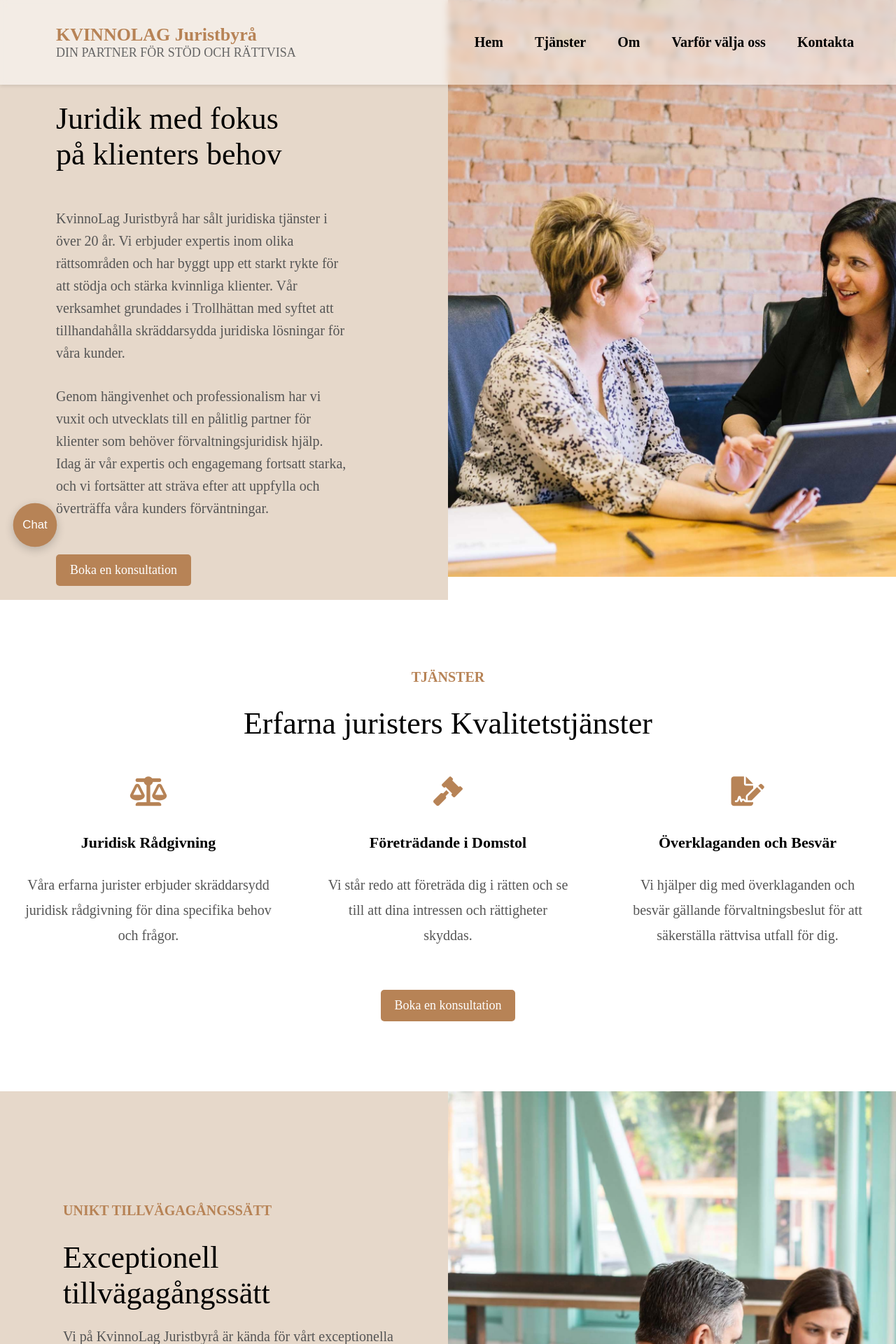
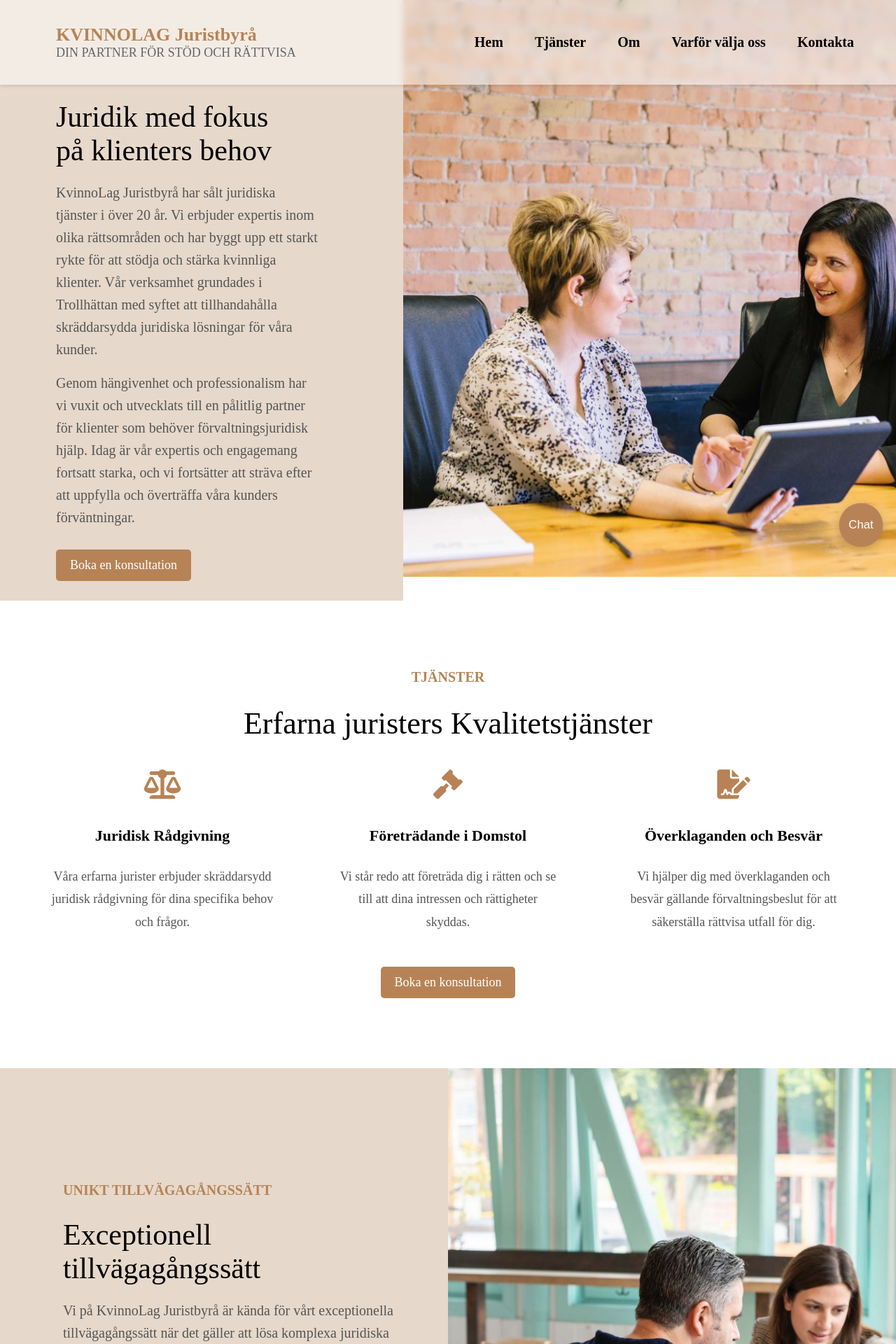
Before and after one commit to yazanmawed/JurisAssist_KvinnoLag, a Flask app: page / in a window 1280 px wide. Shown: the top 1920 px of the page at 70% size. Run offline with Flask 3, Linux system fonts and the light colour scheme.

Commit message:
Update style.css

```diff
--- a/static/css/style.css
+++ b/static/css/style.css
@@ -477,12 +477,13 @@ margin-bottom: 30px;
     font-size: 24px;
     font-weight: bold;
     margin: 0;
-    margin-left: 300px;
+    margin-left: 200px;
 }
 
 #footer .footer-phone {
     flex: 1;
     text-align: center;
+    margin-right: 30px;
 }
 
 #footer .footer-phone i {
@@ -505,7 +506,7 @@ margin-bottom: 30px;
 #footer .social-icons {
     display: flex;
     gap: 15px;
-    margin-right: 400px;
+    margin-right: 250px;
 }
 
 #footer .social-icons a {
@@ -537,7 +538,7 @@ html {
 .chatbot-button {
 position: fixed;
 bottom: 20px;
-left: 20px;
+right: 20px;
 width: 60px;
 height: 60px;
 border-radius: 50%;
@@ -569,7 +570,7 @@ box-shadow: 0 6px 16px rgba(0,0,0,0.3);
 .chatbot-container {
 position: fixed;
 bottom: 90px;
-left: 20px;
+right: 20px;
 width: 350px;
 height: 520px;
 background-color: rgba(255, 255, 255, 0.5);
@@ -579,7 +580,7 @@ box-shadow: 0 8px 24px rgba(0,0,0,0.15);
 z-index: 9999;
 display: none;
 flex-direction: column;
-transform-origin: bottom left;
+transform-origin: bottom right;
 overflow: hidden;
 animation: containerOpen 0.3s ease-out;
 }
@@ -830,11 +831,62 @@ background: #a0aec0;
     left: 10px;
 }
 }
+/* === Responsive Screen 14 inch === */
+@media (max-width: 1600px) {
+    #intro-image {
+        height: 863px;
+        width: 55%;
+    }
+    #intro_text {
+        height: 835px;
+        width: 45%;
+    }
+    #intro_text h1 {
+        margin-left: 60px;
+        margin-bottom: 20px;
+        font-size: 42px;
+    }
+
+    #intro_text h2 {
+        margin-left: 60px;
+        margin-bottom: 10px;
+    }
+    #tjänster div {
+        padding: 10px;
+    }
+    #UNIKT-TILLVÄGAGÅNGSSÄTT h1 {
+        font-size: 42px;
+    }
+    #varför-arbeta-med-oss {
+        padding: 80px;
+    }
+    #varför-arbeta-med-oss div {
+        width: 30%;
+        padding: 15px;
+    }
+    .why-text {
+        font-size: 18px;
+    }
+    .service-text {
+        font-size: 18px;
+    }
+    #kontakta-oss {
+        padding: 100px 80px;
+    }
+    #kontakta-oss h2 {
+        margin-top: -10px;
+    }
+    #footer h3 {
+        margin-left: 100px;
+    }
+
+    #footer .social-icons {
+        margin-right: 150px;
+    }
+}
 
 
-
-/* Add this at the bottom of your CSS */
-/* ===== Responsive Improvements ===== */
+/* === Responsive Screen 13.3 inch === */
 @media (max-width: 1450px) {
     .Rectangel_box ul {
         margin-right: 100px;
@@ -852,6 +904,9 @@ height: 800px;
     }
     #varför-arbeta-med-oss div{
         padding: 19px;
+    }
+    #footer .footer-phone {
+        margin-right: 0px;
     }
 }
 
@@ -909,6 +964,9 @@ flex-direction: column;
         width: 100%;
         margin: 0;
         padding: 0px;
+    }
+    #footer .footer-phone {
+        margin-right: 0px;
     }
 }
 
```
Lines whose indentation alone changed are shown as unchanged.
